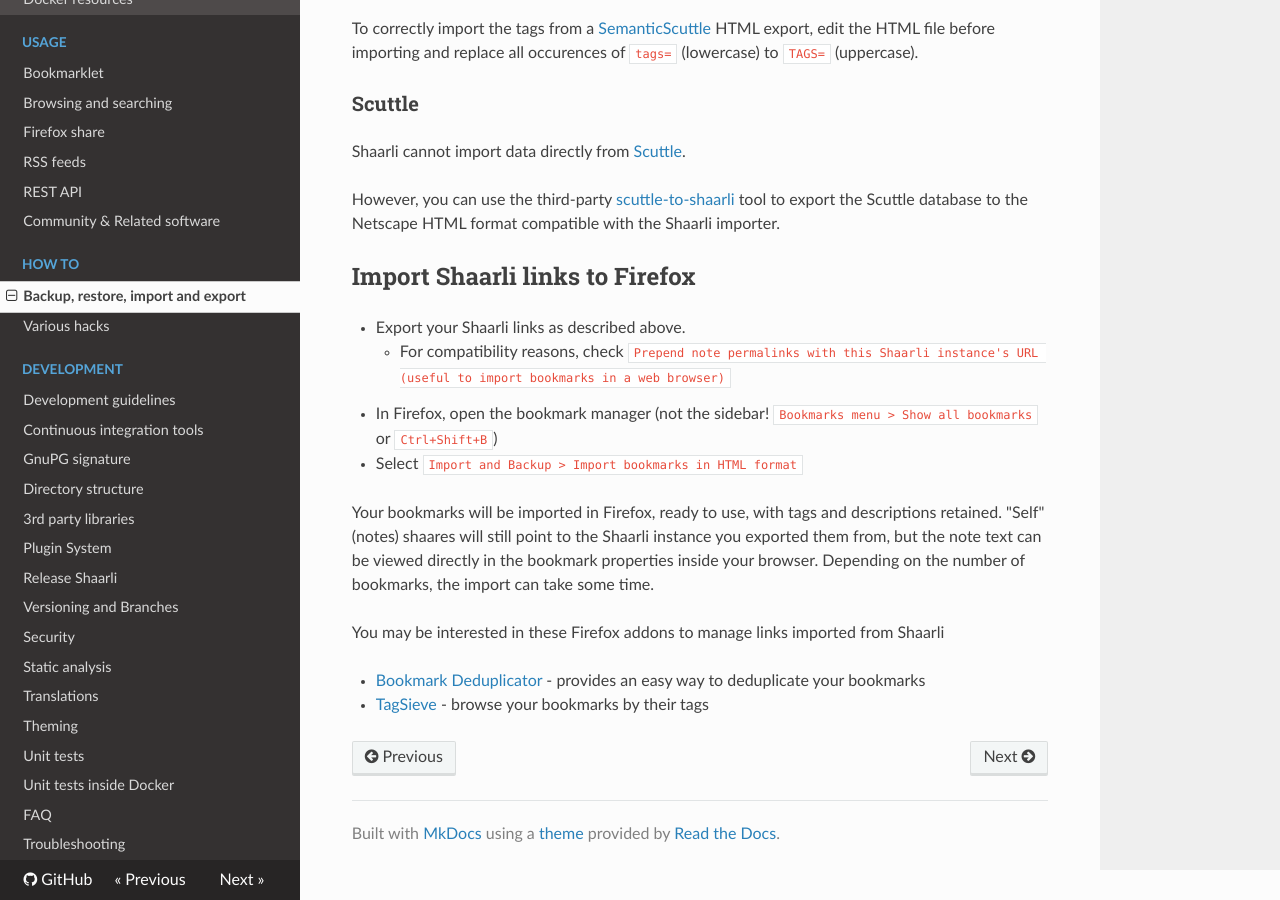
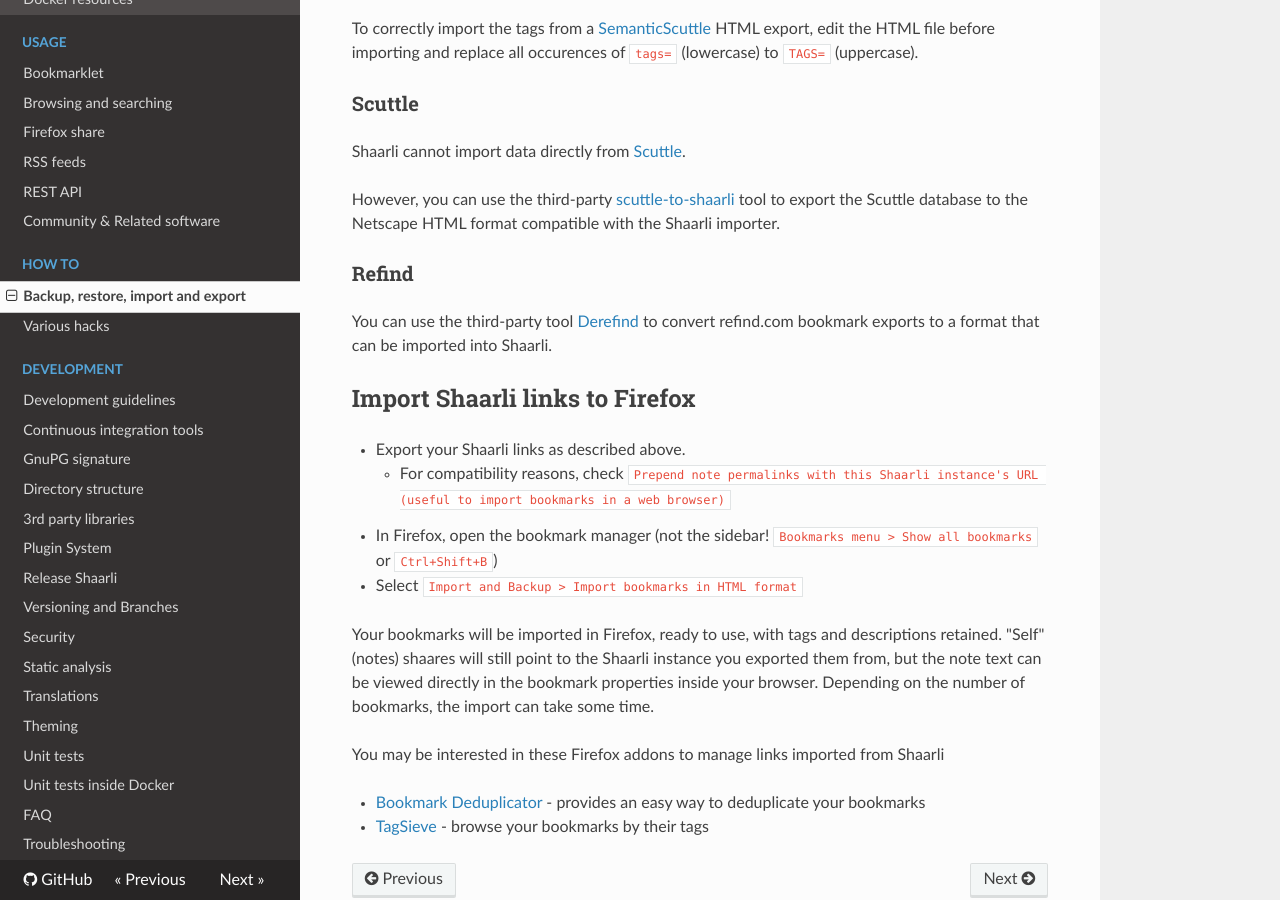
Before and after one commit to sebsauvage/Shaarli, an MkDocs documentation site: the page built from doc/md/Backup,-restore,-import-and-export.md, in a window 1280 px wide and 900 px high, scrolled down 1018 px. Built offline with MkDocs 1.6.1, drawn with Linux system fonts in a browser that asks for light colours; nearby versions of some CDN libraries; old or Windows-style settings are respelled for this version of MkDocs.

Commit message:
doc: import: add link to derefind conversion tool
As mentioned on gitter

```diff
--- a/doc/md/Backup,-restore,-import-and-export.md
+++ b/doc/md/Backup,-restore,-import-and-export.md
@@ -45,6 +45,10 @@
 However, you can use the third-party [scuttle-to-shaarli](https://github.com/q2apro/scuttle-to-shaarli)
 tool to export the Scuttle database to the Netscape HTML format compatible with the Shaarli importer.
 
+### Refind
+
+You can use the third-party tool [Derefind](https://github.com/ShawnPConroy/Derefind) to convert refind.com bookmark exports to a format that can be imported into Shaarli.
+
 ## Import Shaarli links to Firefox
 
 - Export your Shaarli links as described above.
```
